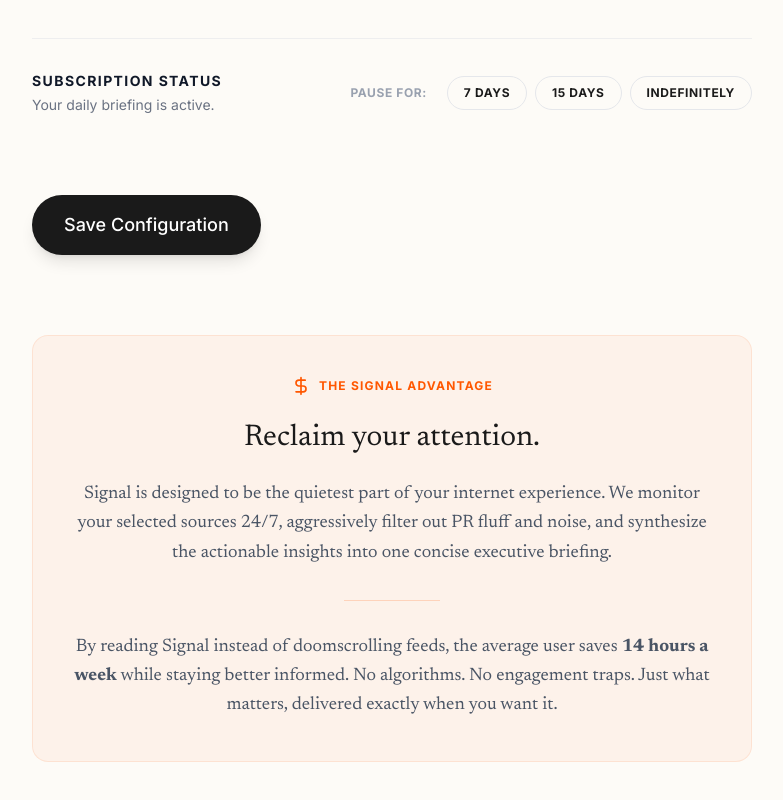
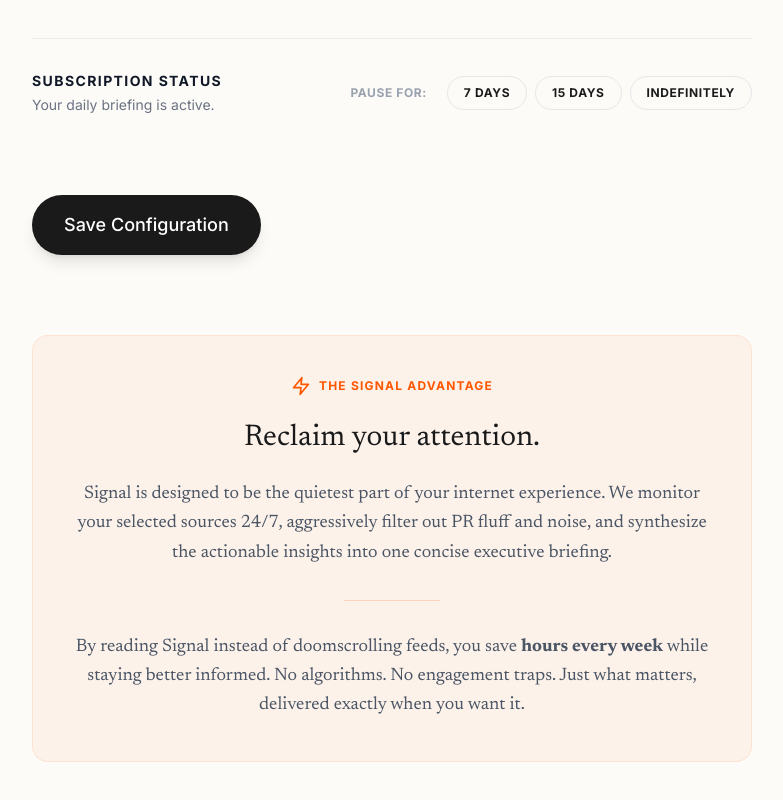
Before and after one commit to heyybhargav/personal-newsletter, a Next.js app: page /settings in a window 1280 px wide. Shown: the part 780-1580 px from the top of the page, without its empty margins (248-1031 px from the left). Built offline with nearby package versions, Linux system fonts and the light colour scheme; no server answers.

Commit message:
UI: Update promo box icon to Zap and refine hours claim text

```diff
--- a/app/settings/page.tsx
+++ b/app/settings/page.tsx
@@ -321,7 +321,7 @@
                     <div className="relative z-10 max-w-2xl mx-auto">
                         <div className="flex items-center justify-center gap-2 mb-6">
                             <svg width="20" height="20" viewBox="0 0 24 24" fill="none" stroke="#FF5700" strokeWidth="2" strokeLinecap="round" strokeLinejoin="round">
-                                <path d="M12 2v20M17 5H9.5a3.5 3.5 0 0 0 0 7h5a3.5 3.5 0 0 1 0 7H6" />
+                                <polygon points="13 2 3 14 12 14 11 22 21 10 12 10 13 2" />
                             </svg>
                             <span className="text-xs font-bold tracking-widest text-[#FF5700] uppercase">The Signal Advantage</span>
                         </div>
@@ -331,7 +331,7 @@
                         </p>
                         <hr className="my-8 border-t border-[#FF5700]/20 w-24 mx-auto" />
                         <p className="text-gray-600 leading-relaxed font-serif text-lg">
-                            By reading Signal instead of doomscrolling feeds, the average user saves <b>14 hours a week</b> while staying better informed. No algorithms. No engagement traps. Just what matters, delivered exactly when you want it.
+                            By reading Signal instead of doomscrolling feeds, you save <b>hours every week</b> while staying better informed. No algorithms. No engagement traps. Just what matters, delivered exactly when you want it.
                         </p>
                     </div>
                 </div>
```
